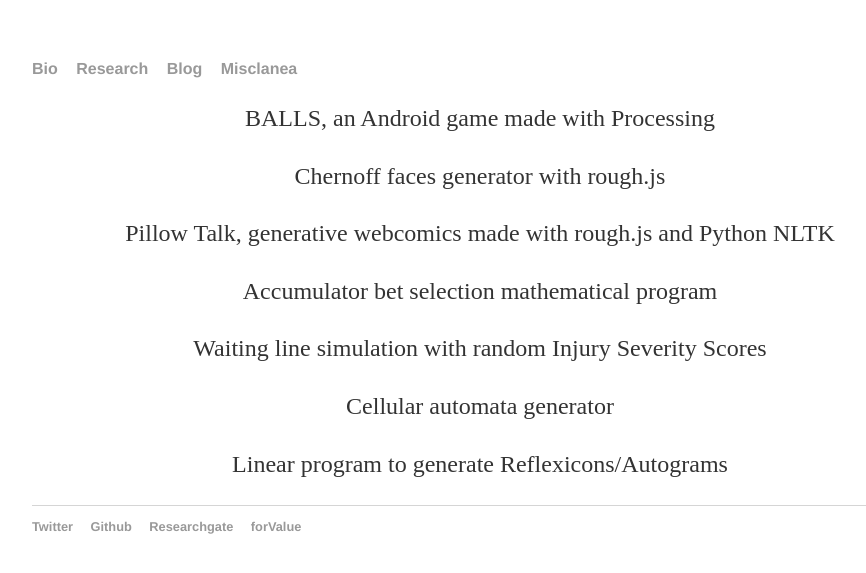
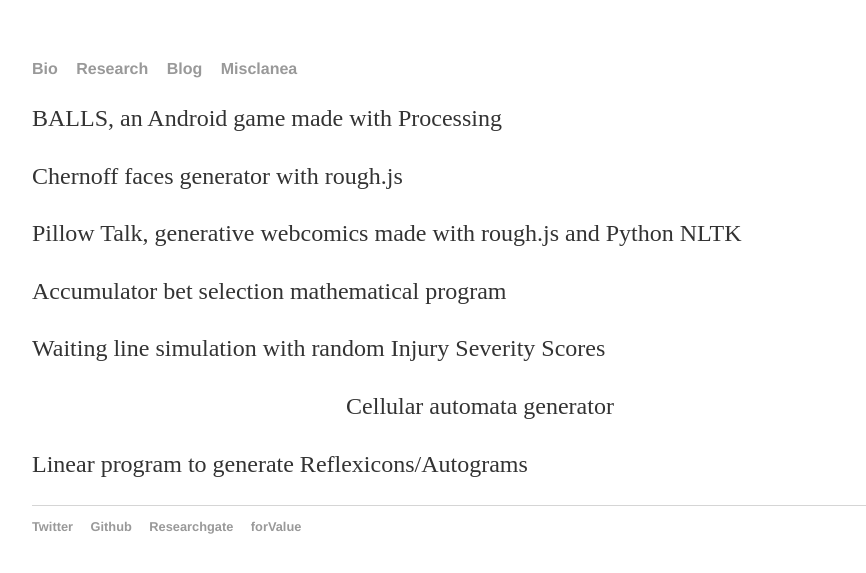
Before and after one commit to ndehouche/ndehouche.github.io, a Jekyll site: the page built from misc/index.html, in a window 1280 px wide. Shown: the top 573 px of the page, without its empty margins (160-1026 px from the left). Built offline with Jekyll 4.4.1, drawn with Linux system fonts in a browser that asks for light colours.

Commit message:
Update index.html

```diff
--- a/misc/index.html
+++ b/misc/index.html
@@ -6,29 +6,29 @@
 	 <div class="row padding">
       <div class="col-sm-4 col-md-4">
        <a  target="_blank"  href="http://play.google.com/store/apps/details?id=org.dehouche.balls" height="200" width="200" target=_blank>
-        <p align="center">BALLS, an Android game made with Processing</p></a>
+        <p>BALLS, an Android game made with Processing</p></a>
       </div>
 
        <div class="col-sm-4 cold-md-4">
         <a   target="_blank"  href="http://github.com/ndehouche/faces/tree/master">
-        <p align="center">Chernoff faces generator with rough.js</p></a>
+        <p>Chernoff faces generator with rough.js</p></a>
     </div>
 
   <div class="col-sm-4 cold-md-4">
         <a  target="_blank"   href="http://twitter.com/pillow_comics">
-        <p align="center">Pillow Talk, generative webcomics made with rough.js and Python NLTK</p></a>
+        <p>Pillow Talk, generative webcomics made with rough.js and Python NLTK</p></a>
     </div>
 
 
   <div class="col-sm-4 cold-md-4">
         <a   target="_blank"  href="http://github.com/ndehouche/accumulator">
-        <p align="center">Accumulator bet selection mathematical program</p></a>
+        <p>Accumulator bet selection mathematical program</p></a>
     </div>
 
 
     <div class="col-sm-4 cold-md-4">
         <a    target="_blank"  href="http://github.com/ndehouche/trauma">
-        <p align="center">Waiting line simulation with random Injury Severity Scores</p></a>
+        <p>Waiting line simulation with random Injury Severity Scores</p></a>
     </div>
 
     <div class="row padding">
@@ -42,7 +42,7 @@
 
       <div class="col-sm-4 col-md-4">
  <a href="http://docs.google.com/spreadsheets/d/1nLjGN6OIEw8SyVItg_8AOjcQnsO4Ps5yvW0uhdgzE9k/edit#gid=0">
-        <p align="center">Linear program to generate Reflexicons/Autograms</p></a>
+        <p>Linear program to generate Reflexicons/Autograms</p></a>
 
       </div>
 
```
